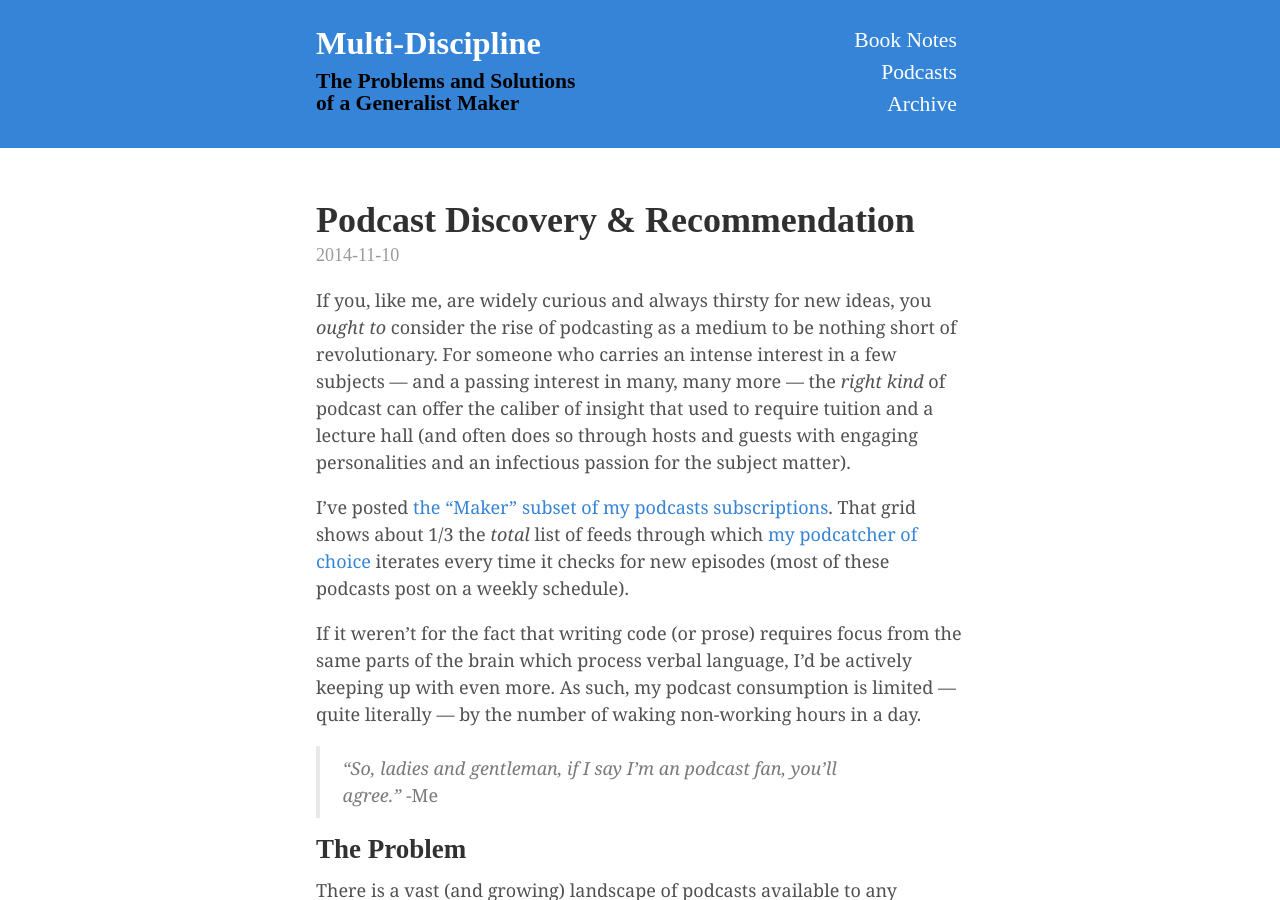
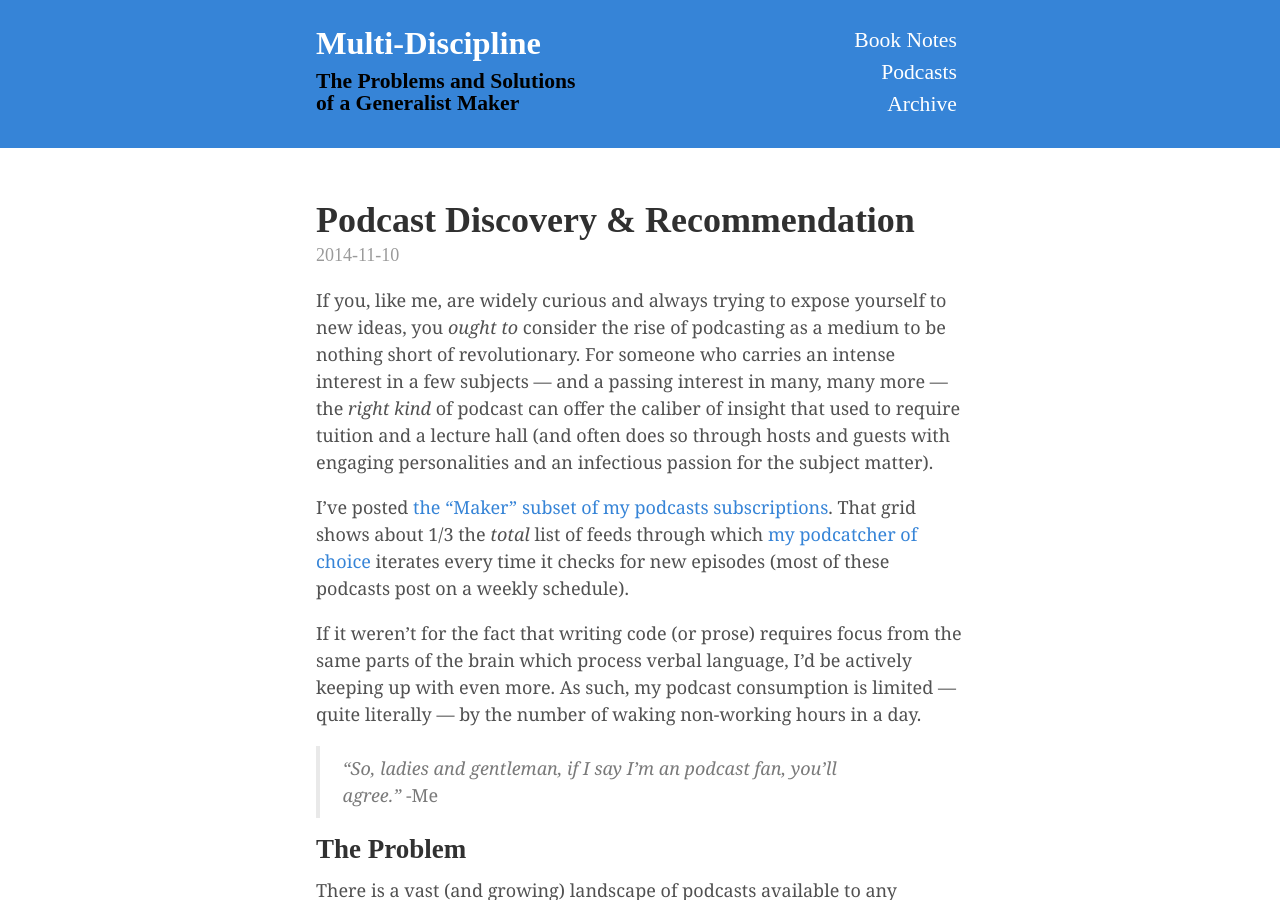
Before and after one commit to jasonmklug/multi-discipline, a Jekyll site: the page built from _posts/2014-11-10-podcast-discovery-and-recommendation.md, in a window 1280 px wide and 900 px high. Built offline with Jekyll 4.4.1, drawn with Linux system fonts in a browser that asks for light colours; Markdown is read by kramdown in place of the engine named in the settings.

Commit message:
Small copy tweak to 'Podcast Discovery & Recommendation' post

```diff
--- a/_posts/2014-11-10-podcast-discovery-and-recommendation.md
+++ b/_posts/2014-11-10-podcast-discovery-and-recommendation.md
@@ -5,7 +5,7 @@ published: true
 category: problems
 ---
 
-If you, like me, are widely curious and always thirsty for new ideas, you *ought to* consider the rise of podcasting as a medium to be nothing short of revolutionary.  For someone who carries an intense interest in a few subjects — and a passing interest in many, many more — the *right kind* of podcast can offer the caliber of insight that used to require tuition and a lecture hall (and often does so through hosts and guests with engaging personalities and an infectious passion for the subject matter).
+If you, like me, are widely curious and always trying to expose yourself to new ideas, you *ought to* consider the rise of podcasting as a medium to be nothing short of revolutionary.  For someone who carries an intense interest in a few subjects — and a passing interest in many, many more — the *right kind* of podcast can offer the caliber of insight that used to require tuition and a lecture hall (and often does so through hosts and guests with engaging personalities and an infectious passion for the subject matter).
 
 I’ve posted [the "Maker" subset of my podcasts subscriptions](/podcasts).  That grid shows about 1/3 the *total* list of feeds through which [my podcatcher of choice](https://overcast.fm) iterates every time it checks for new episodes (most of these podcasts post on a weekly schedule).
 
```
